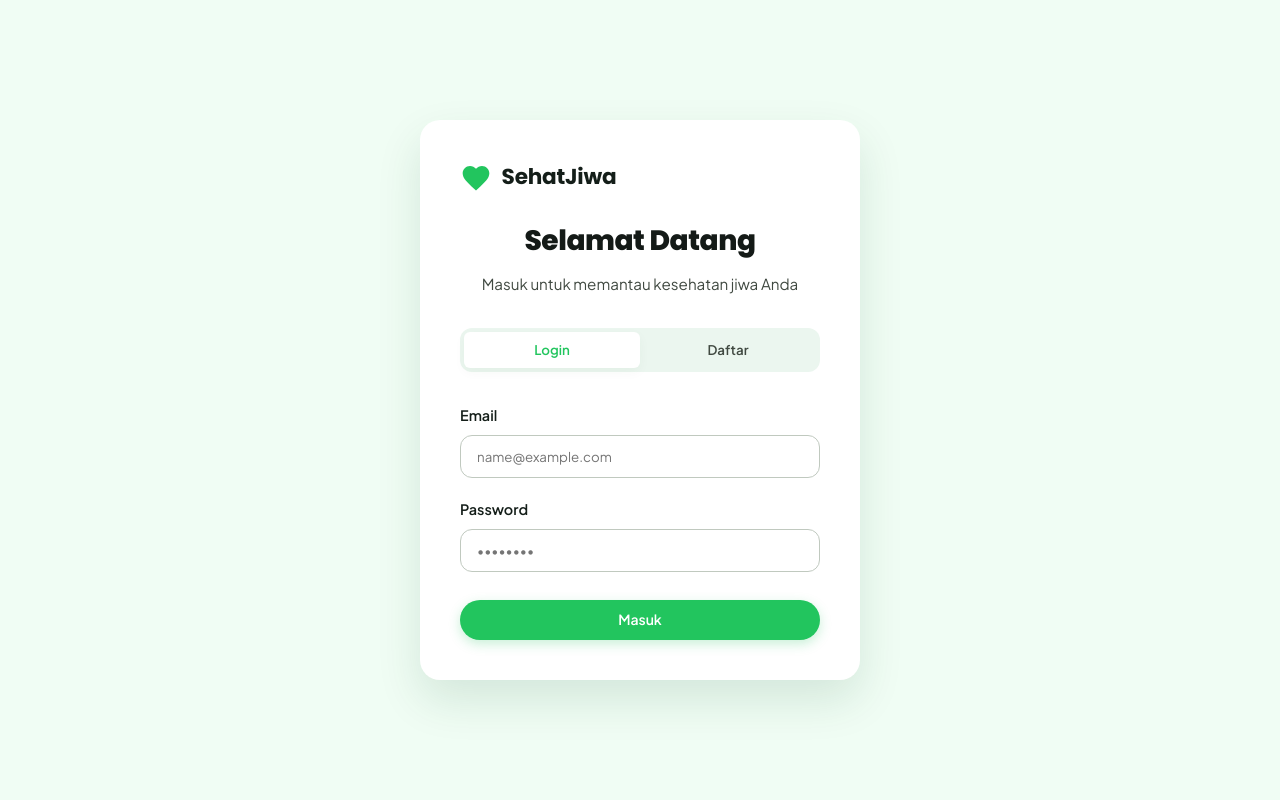
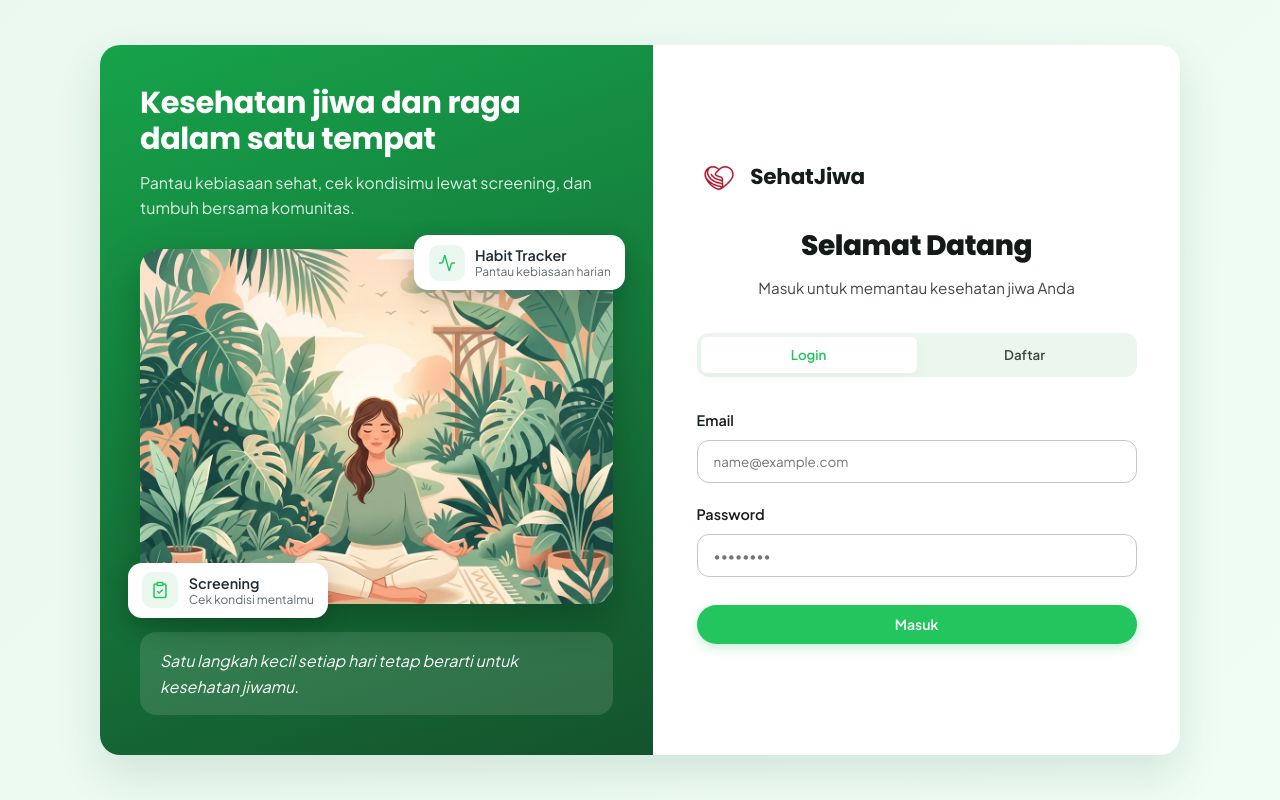
Before and after one commit to fabeeylaa/sehatjiwa, a React (Vite) app in the folder client/: page /auth in a window 1280 px wide. Built offline with nearby package versions, Linux system fonts and the light colour scheme.

Commit message:
feat: layout dua kolom halaman Login/Register dan logo baru

```diff
--- a/client/src/pages/AuthPage.jsx
+++ b/client/src/pages/AuthPage.jsx
@@ -1,6 +1,10 @@
 import { useState } from 'react';
 import { useNavigate } from 'react-router-dom';
 import './AuthPage.css';
+import './AuthPolish.css';
+import authIllustration from '../assets/auth-illustration.jpg';
+import { Activity, ClipboardCheck } from 'lucide-react';
+import logoSehatJiwa from '../assets/Logoosehatjiwa.jpeg';
 
 function AuthPage() {
   const [isLogin, setIsLogin] = useState(true);
@@ -50,13 +54,31 @@ function AuthPage() {
   };
 
   return (
-    <div className="auth-container">
-      <div className="auth-card">
+    <div className="auth-container authx-container">
+      <div className="authx-layout">
+        <div className="authx-hero">
+          <div>
+            <h2>Kesehatan jiwa dan raga dalam satu tempat</h2>
+            <p>Pantau kebiasaan sehat, cek kondisimu lewat screening, dan tumbuh bersama komunitas.</p>
+          </div>
+          <div className="authx-art">
+            <img className="authx-img" src={authIllustration} alt="Ilustrasi seseorang bermeditasi di taman" />
+            <div className="authx-chip authx-chip-top">
+              <span className="authx-chip-icon"><Activity size={18} /></span>
+              <div className="authx-chip-text"><strong>Habit Tracker</strong><span>Pantau kebiasaan harian</span></div>
+            </div>
+            <div className="authx-chip authx-chip-bottom">
+              <span className="authx-chip-icon"><ClipboardCheck size={18} /></span>
+              <div className="authx-chip-text"><strong>Screening</strong><span>Cek kondisi mentalmu</span></div>
+            </div>
+          </div>
+          <div className="authx-quote">Satu langkah kecil setiap hari tetap berarti untuk kesehatan jiwamu.</div>
+        </div>
+        <div className="authx-main">
+      <div className="auth-card authx-card">
         <div className="auth-header">
           <div className="navbar-logo" onClick={() => navigate('/')} style={{cursor: 'pointer', marginBottom: '1.5rem'}}>
-            <svg viewBox="0 0 24 24" aria-hidden="true" style={{width: '32px', height: '32px', fill: 'var(--primary)'}}>
-              <path d="M12 21.35l-1.45-1.32C5.4 15.36 2 12.28 2 8.5 2 5.42 4.42 3 7.5 3c1.74 0 3.41.81 4.5 2.09C13.09 3.81 14.76 3 16.5 3 19.58 3 22 5.42 22 8.5c0 3.78-3.4 6.86-8.55 11.54L12 21.35z" />
-            </svg>
+            <img src={logoSehatJiwa} alt="Logo SehatJiwa" style={{ height: '44px', width: '44px', objectFit: 'contain' }} />
             SehatJiwa
           </div>
           <h1>{isLogin ? 'Selamat Datang' : 'Mulai Perjalanan Anda'}</h1>
@@ -133,6 +155,8 @@ function AuthPage() {
           </button>
         </form>
       </div>
+      </div>
+      </div>
     </div>
   );
 }
--- /dev/null
+++ b/client/src/pages/AuthPolish.css
@@ -0,0 +1,133 @@
+/* Polesan halaman Login/Register: layout dua kolom (class authx-*) */
+.auth-container.authx-container {
+  padding: 1.5rem;
+  background: linear-gradient(135deg, var(--mint-100), var(--surface-bright));
+}
+
+.authx-layout {
+  display: grid;
+  grid-template-columns: 1.05fr 1fr;
+  width: 100%;
+  max-width: 1080px;
+  min-height: 640px;
+  background: #fff;
+  border-radius: var(--radius-lg);
+  box-shadow: var(--shadow-lg);
+  overflow: hidden;
+}
+
+.authx-hero {
+  display: flex;
+  flex-direction: column;
+  justify-content: space-between;
+  gap: 1.75rem;
+  padding: 2.5rem;
+  color: #fff;
+  background: linear-gradient(160deg, var(--forest), var(--forest-deep));
+}
+
+.authx-hero h2 {
+  margin-bottom: 0.75rem;
+  font-size: 1.9rem;
+  line-height: 1.2;
+  color: #fff;
+}
+
+.authx-hero p {
+  opacity: 0.85;
+  line-height: 1.6;
+}
+
+.authx-art {
+  position: relative;
+}
+
+.authx-img {
+  display: block;
+  width: 100%;
+  aspect-ratio: 4 / 3;
+  object-fit: cover;
+  border-radius: 20px;
+  box-shadow: 0 16px 40px rgba(0, 0, 0, 0.25);
+}
+
+.authx-chip {
+  position: absolute;
+  display: flex;
+  align-items: center;
+  gap: 0.65rem;
+  padding: 0.6rem 0.9rem;
+  border-radius: 14px;
+  background: #fff;
+  color: #1f2937;
+  box-shadow: 0 8px 24px rgba(0, 0, 0, 0.18);
+}
+
+.authx-chip-top {
+  top: -14px;
+  right: -12px;
+}
+
+.authx-chip-bottom {
+  bottom: -14px;
+  left: -12px;
+}
+
+.authx-chip-icon {
+  display: flex;
+  align-items: center;
+  justify-content: center;
+  width: 36px;
+  height: 36px;
+  border-radius: 10px;
+  background: var(--mint-100);
+  color: var(--primary);
+}
+
+.authx-chip-text {
+  display: flex;
+  flex-direction: column;
+  line-height: 1.25;
+}
+
+.authx-chip-text strong {
+  font-size: 0.9rem;
+}
+
+.authx-chip-text span {
+  font-size: 0.75rem;
+  opacity: 0.7;
+}
+
+.authx-quote {
+  padding: 1rem 1.25rem;
+  border-radius: 16px;
+  background: rgba(255, 255, 255, 0.12);
+  font-style: italic;
+  line-height: 1.6;
+}
+
+.authx-main {
+  display: flex;
+  align-items: center;
+  justify-content: center;
+  padding: 2rem;
+}
+
+.auth-card.authx-card {
+  max-width: 440px;
+  padding: 0;
+  box-shadow: none;
+}
+
+@media (max-width: 900px) {
+  .authx-layout {
+    grid-template-columns: 1fr;
+    max-width: 480px;
+    min-height: 0;
+  }
+
+  .authx-hero {
+    display: none;
+  }
+}
```
Also changed, not shown: client/src/assets/Logoosehatjiwa.jpeg (added), client/src/assets/auth-illustration.jpg (added).
